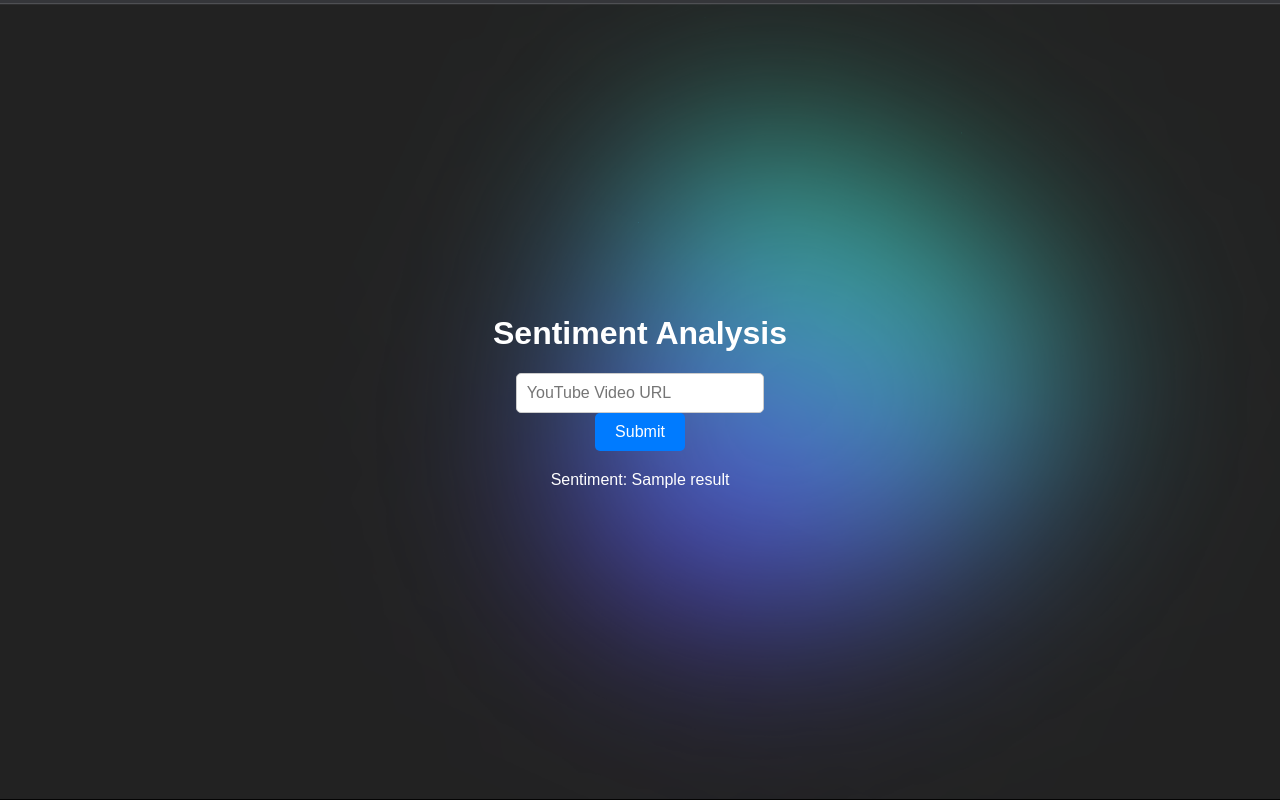
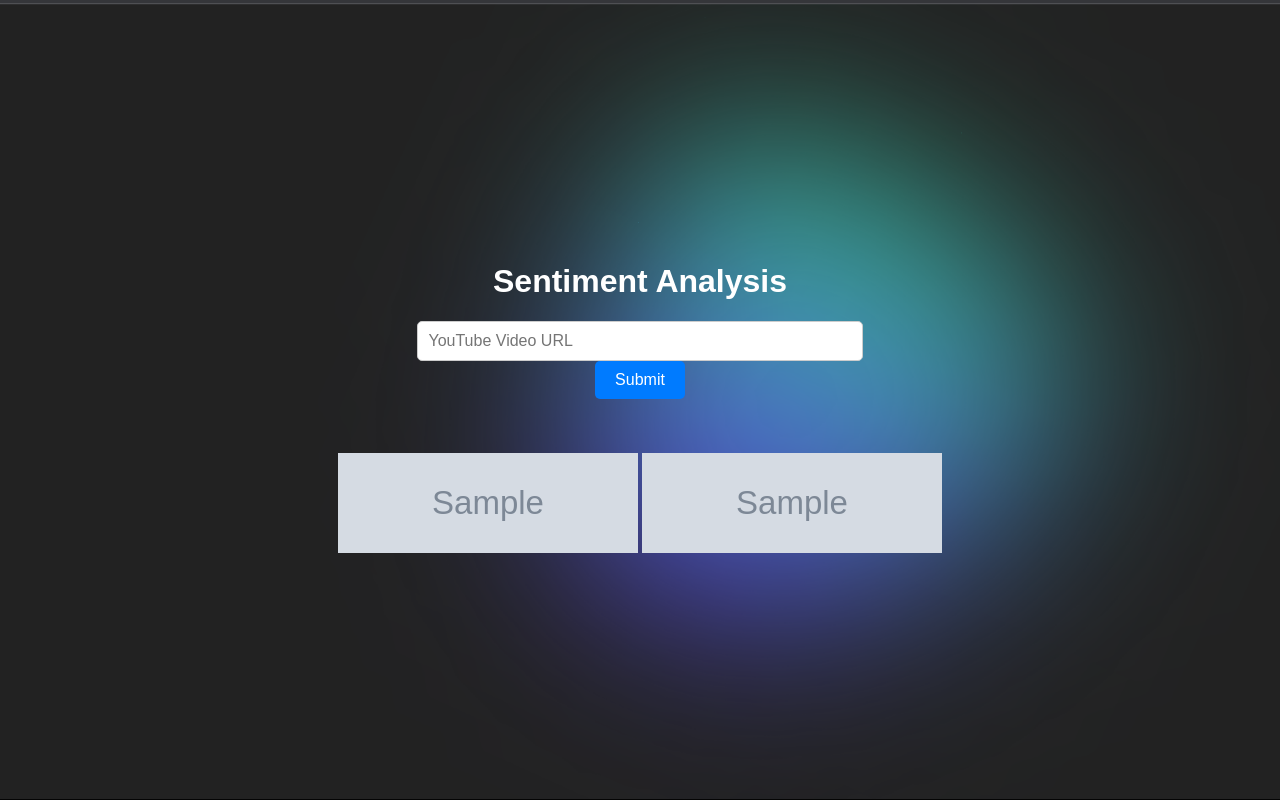
Before and after one commit to SartajBhuvaji/Sentiment-Analysis, a Flask app: template templates/index.html in a window 1280 px wide. Run offline with Flask 3, Linux system fonts and the light colour scheme; the template is opened without the code that fills it: most values are stand-ins (such as "Sample title", 1, 10 or a date in 2020); grey boxes marked "Sample" are stand-in pictures; parts of the project's set-up code (start-up, migrations or seed data) failed here and were passed over.

Commit message:
added matplotlib bars ,displays sentiment spectrum

```diff
--- a/app.py
+++ b/app.py
@@ -2,6 +2,7 @@
 import os
 from vader import Vader
 import bag_of_words.bag_of_words as bag_of_words
+from draw_plot import draw_color_strip
 
 app = Flask(__name__)
 image_directory = os.path.join(os.getcwd(),'static')
@@ -21,8 +22,15 @@
         print(type(clened_comment))
         #print("CLEANEDD COMMENTS \n", clened_comment)
         bag_of_words_result = bag_of_words.runner(clened_comment)
-        result = f"Vader: {vader_result} \n Bag of Words: {bag_of_words_result}"
-        return render_template("index.html", result=result)
+        #result = f"Vader: {vader_result} \n Bag of Words: {bag_of_words_result}"
+        #return render_template("index.html", result=result)
+
+        draw_color_strip(vader_result, 'vader_result')
+        draw_color_strip(bag_of_words_result, 'bag_of_words_result')
+
+        vader_image_path = '/static/images/vader_result.png'
+        bag_of_words_image_path = '/static/images/bag_of_words_result.png'
+        return render_template("index.html", vader_image_path=vader_image_path, bag_of_words_image_path=bag_of_words_image_path)
     else:
         return render_template("index.html")
 
--- a/templates/index.html
+++ b/templates/index.html
@@ -11,15 +11,18 @@
     <h1>Sentiment Analysis</h1>
     <form method="POST">
         <input type="text" name="video_url" id="video_url" placeholder="YouTube Video URL">
-        <button type="submit">Submit</button>
+        <br>
+        <button type="submit" >Submit</button>
     </form>
+    <br>
+    <br>
+    <br>
+    <!-- Display result here -->
+    {% if vader_image_path %}
+        <img src="{{ vader_image_path }}" alt="vader_image_path" style="width: 300px; height: 100px">
+        <img src="{{ bag_of_words_image_path }}" alt="bag_of_words_image_path" style="width: 300px; height: 100px;">
+    {% endif %}
 
-    <!-- Display result here -->
-    <div id="result">
-        {% if result %}
-            <p>Sentiment: {{ result }}</p>
-        {% endif %}
     </div>
-</div>
 </body>
 </html>
```
Also changed, not shown: draw_plot.py (added, +24 -0 lines), static/images/bag_of_words_result.png (added), static/images/vader_result.png (added).
